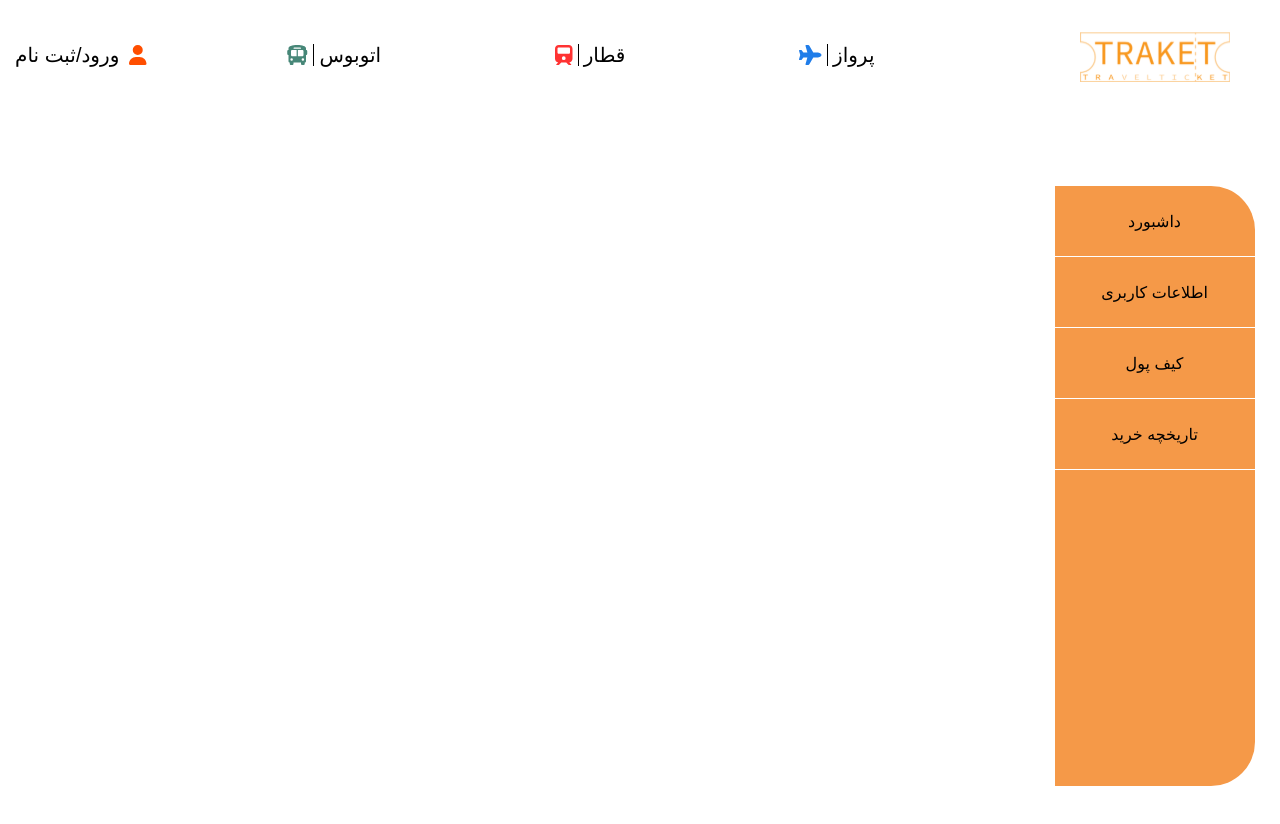
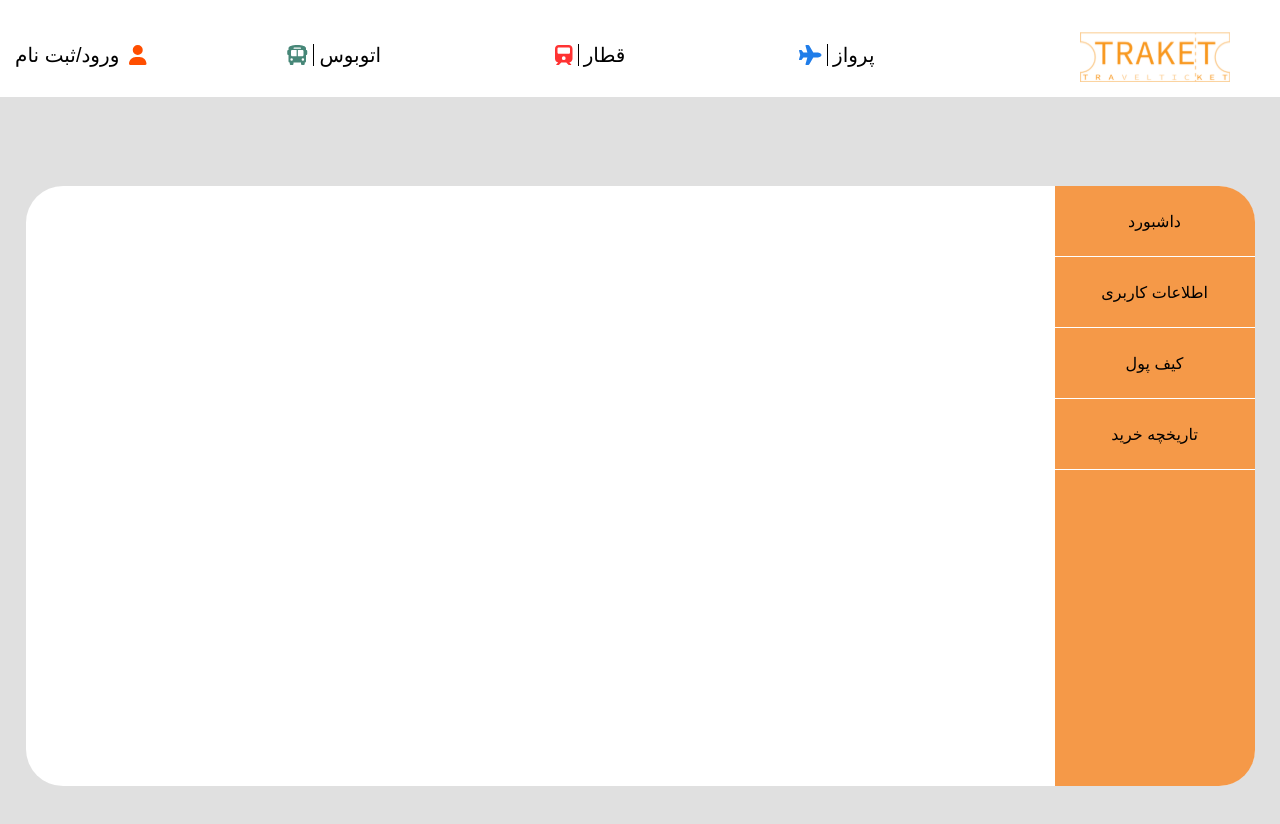
Before and after one commit to Alireza-Al/ticket-reservation-system, a React (Create React App) app: page /dashboard in a window 1280 px wide. Shown: the top 824 px of the page. Built offline with nearby package versions, Linux system fonts and the light colour scheme; a small style sheet from the web is missing.

Commit message:
dahsboard menu moved to another file

```diff
--- a/src/asset/dashboardStyle/_dashboard.scss
+++ b/src/asset/dashboardStyle/_dashboard.scss
@@ -5,6 +5,7 @@
     align-items: center;
     justify-content: center;
     padding: 89px 0px;
+    background-color: #E0E0E0;
 }
 
 .dashboard-self {
@@ -22,7 +23,7 @@
     background-color: #F59948;
     height: 100%;
     width: 200px;
-    border-radius: 0px 44px 44px 0px;
+    border-radius: 0px 36px 36px 0px;
 }
 
 .dashboard-item {
--- a/src/pages/dashboard/Dashboard.jsx
+++ b/src/pages/dashboard/Dashboard.jsx
@@ -1,4 +1,5 @@
-import React, { useState } from 'react'
+import React, { useEffect, useState } from 'react'
+import DashboardMenu from './dashboardMenu/DashboardMenu'
 
 function Dashboard() {
 
@@ -9,68 +10,23 @@ function Dashboard() {
         history: false
     })
 
+    const changeActivation = (detail) => {
+        setActive({
+            dashboard : detail.dashboard,
+            userData : detail.userData,
+            pocket : detail.pocket,
+            history : detail.history,
+        })
+    }
+
+    useEffect(() => {
+        console.log(active);
+    }, [active])
+
     return (
-        <div className='dashboard-container'>
-            <div className="dashboard-self">
-                <div className="dashboard-menu"> {/*The menu with orange color on the right of dashboard*/}
-                    <div className="dashboard-item"
-                        onClick={() => {
-                            setActive({
-                                dahsboard: true,
-                                userData: false,
-                                pocket: false,
-                                history: false
-                            })
-                        }}
-                        style={{ backgroundColor: active.dahsboard ? '#FF4E00' : 'initial', borderRadius: '0px 44px 0px 0px' }}>
-                        <span>
-                            داشبورد
-                        </span>
-                    </div>
-                    <div className="dashboard-item"
-                        onClick={() => {
-                            setActive({
-                                dahsboard: false,
-                                userData: true,
-                                pocket: false,
-                                history: false
-                            })
-                        }}
-                        style={{ backgroundColor: active.userData ? '#FF4E00' : 'initial' }}>
-                        <span>
-                            اطلاعات کاربری
-                        </span>
-                    </div>
-                    <div className="dashboard-item" onClick={() => {
-                        setActive({
-                            dahsboard: false,
-                            userData: false,
-                            pocket: true,
-                            history: false
-                        })
-                    }}
-                        style={{ backgroundColor: active.pocket ? '#FF4E00' : 'initial' }}>
-
-                        <span>
-                            کیف پول
-                        </span>
-                    </div>
-                    <div className="dashboard-item"
-                        onClick={() => {
-                            setActive({
-                                dahsboard: false,
-                                userData: false,
-                                pocket: false,
-                                history: true
-                            })
-                        }}
-                        style={{ backgroundColor: active.history ? '#FF4E00' : 'initial' }}>
-
-                        <span>
-                            تاریخچه خرید
-                        </span>
-                    </div>
-                </div>
+        <div className='dashboard-container'> {/* the container of the dashboard page */}
+            <div className="dashboard-self"> {/* the container of the dashboard box*/}
+                <DashboardMenu active={changeActivation}/>
             </div>
         </div>
     )
--- /dev/null
+++ b/src/pages/dashboard/dashboardMenu/DashboardMenu.jsx
@@ -0,0 +1,77 @@
+import React, { useEffect, useState } from 'react'
+
+function DashboardMenu(props) {
+
+    const [state, setState] = useState({})
+
+    useEffect(() => {
+        props.active(state)
+        console.log(state);
+    }, [state])
+
+    return (
+        <div className="dashboard-menu"> {/*The menu with orange color on the right of dashboard*/}
+            <div className="dashboard-item"
+                onClick={() => {
+                    setState({
+                        dashboard: true,
+                        userData: false,
+                        pocket: false,
+                        history: false
+                    })
+                }}
+                style={{ backgroundColor: state.dashboard ? '#FF4E00' : 'initial', borderRadius: '0px 36px 0px 0px' }}>
+                {/* whenever each state is true the color will change by the click */}
+                <span>
+                    داشبورد
+                </span>
+            </div>
+            <div className="dashboard-item"
+                onClick={() => {
+                    setState({
+                        dahsboard: false,
+                        userData: true,
+                        pocket: false,
+                        history: false
+                    })
+                }}
+                style={{ backgroundColor: state.userData ? '#FF4E00' : 'initial' }}>
+                {/* whenever each state is true the color will change by the click */}
+                <span>
+                    اطلاعات کاربری
+                </span>
+            </div>
+            <div className="dashboard-item" onClick={() => {
+                setState({
+                    dahsboard: false,
+                    userData: false,
+                    pocket: true,
+                    history: false
+                })
+            }}
+                style={{ backgroundColor: state.pocket ? '#FF4E00' : 'initial' }}>
+                {/* whenever each state is true the color will change by the click */}
+                <span>
+                    کیف پول
+                </span>
+            </div>
+            <div className="dashboard-item"
+                onClick={() => {
+                    setState({
+                        dahsboard: false,
+                        userData: false,
+                        pocket: false,
+                        history: true
+                    })
+                }}
+                style={{ backgroundColor: state.history ? '#FF4E00' : 'initial' }}>
+                {/* whenever each state is true the color will change by the click */}
+                <span>
+                    تاریخچه خرید
+                </span>
+            </div>
+        </div>
+    )
+}
+
+export default DashboardMenu
```
